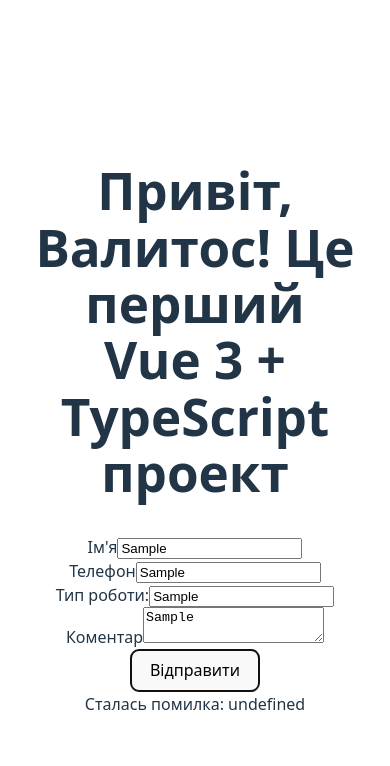
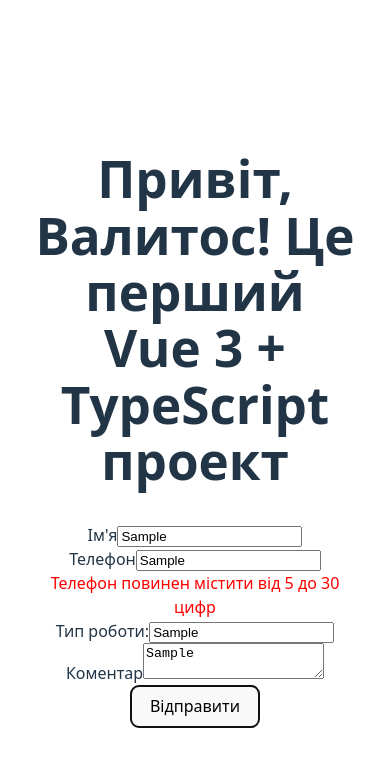
Before and after one commit to ValitosSensei/project-leads, a Vue app in the folder frontend/: page / in a window 390 px wide. Both pictures are taken after typing "Sample", "Sample", "Sample", "Sample" into the empty fields and a click on the button "Відправити". Shown: the top 766 px of the page. Built offline with nearby package versions, Linux system fonts and the light colour scheme; no server answers.

Commit message:
feat(lead): add validation form name+phone

```diff
--- a/frontend/src/components/ContactForm.vue
+++ b/frontend/src/components/ContactForm.vue
@@ -16,9 +16,17 @@
   comment:'',
 })
 
+const errors = reactive<{name?: string; phone?:string}>({})
 const message  =ref('');
 
+const validate = ()  =>{
+  errors.name = lead.name.trim() ? '':'Ім’я обов’язкове';
+  errors.phone = /^\d{5,30}$/.test(lead.phone) ? '': 'Телефон повинен містити від 5 до 30 цифр';
+  return !errors.name && !errors.phone;
+}
+
 const submitLead = async () =>{
+  if(!validate()) return;
   try{
     const response = await axios.post('http://localhost:8080/api/leads', lead)
     message.value = 'Заявка успішно надіслана!'
@@ -36,10 +44,12 @@
     <div>
       <label for="name">Ім'я</label>
       <input v-model="lead.name" id="name" required></input>
+      <div v-if="errors.name" style="color:red">{{ errors.name }}</div>
     </div>
     <div>
       <label for="phone">Телефон</label>
       <input v-model="lead.phone" id="phone" required></input>
+      <div v-if="errors.phone" style="color:red">{{ errors.phone }}</div>
     </div>
     <div>
       <label>Тип роботи:</label>
```
